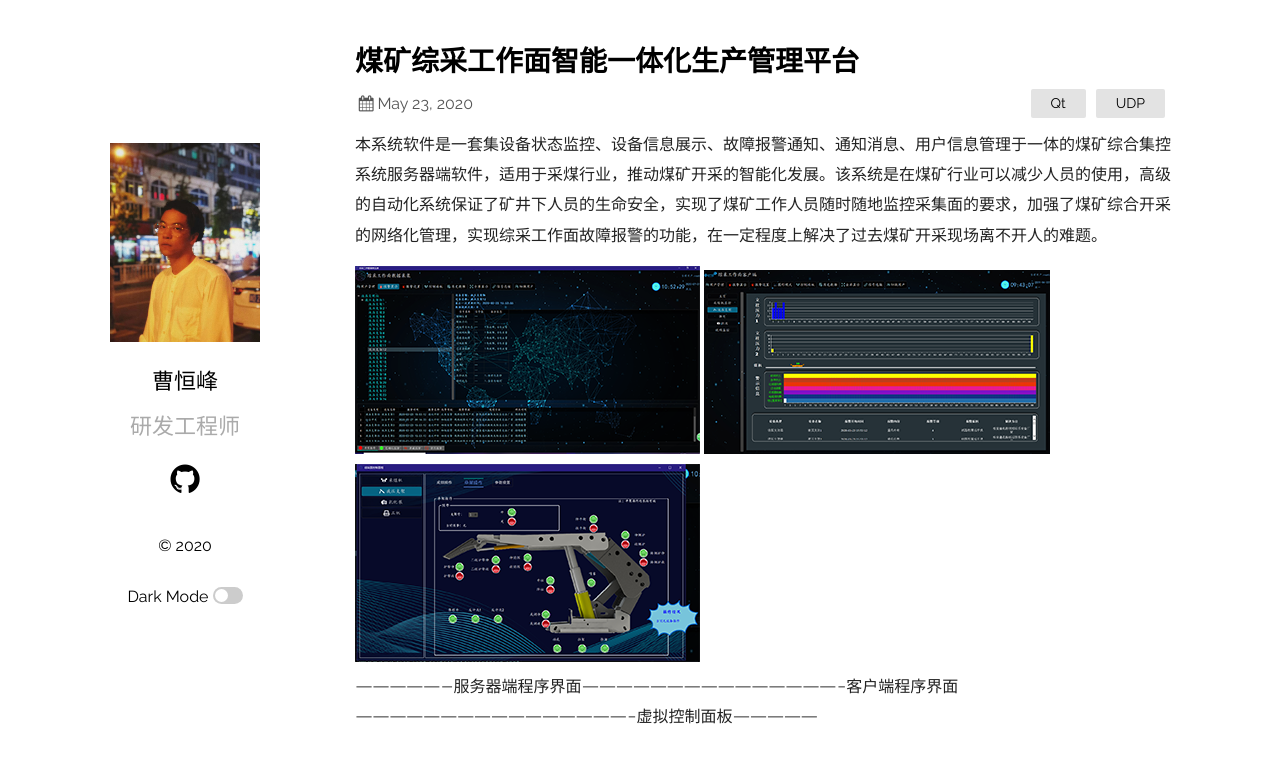
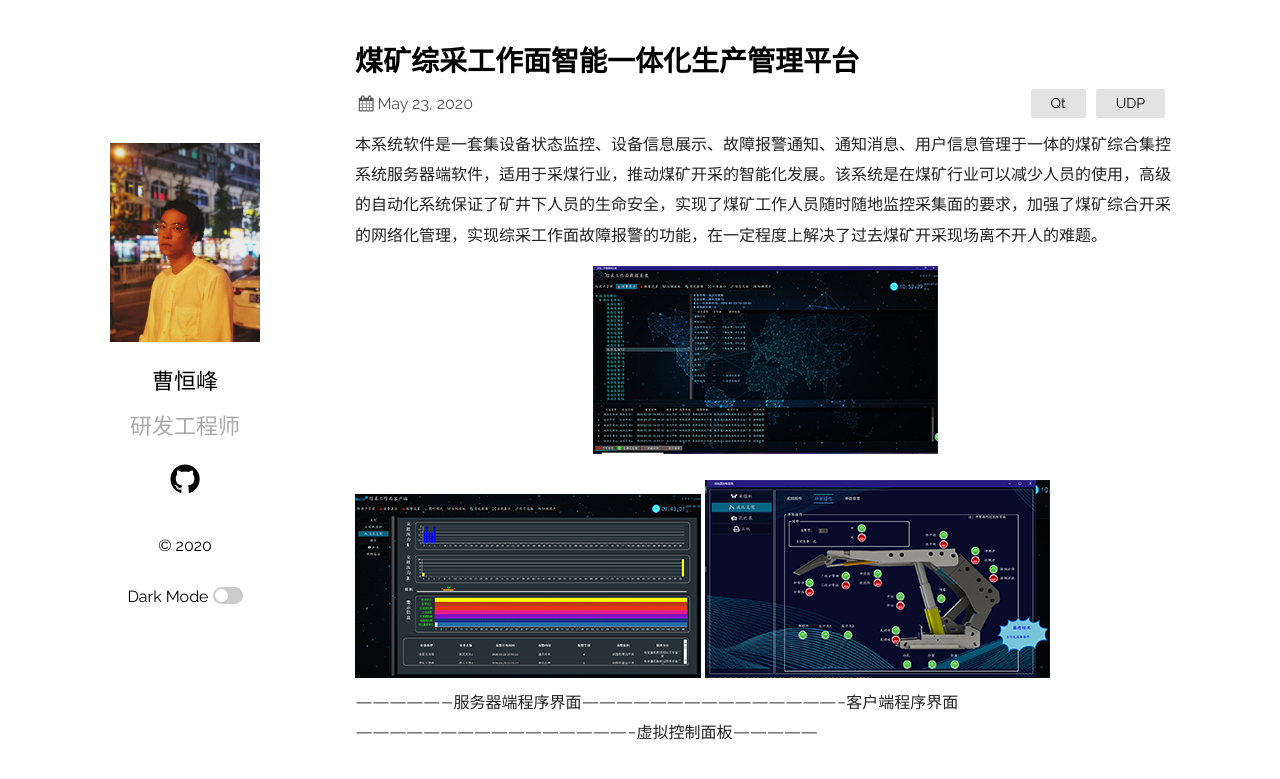
Before and after one commit to cao-heng-feng/cao-heng-feng.github.io, a Jekyll site: the page built from _posts/2019-03-23-welcome-to-jekyll.markdown, in a window 1280 px wide. Shown: the top 779 px of the page. Built offline with Jekyll 4.4.1, drawn with Linux system fonts in a browser that asks for light colours.

Commit message:
修改文件: _posts/2019-03-23-welcome-to-jekyll.markdown

```diff
--- a/_posts/2019-03-23-welcome-to-jekyll.markdown
+++ b/_posts/2019-03-23-welcome-to-jekyll.markdown
@@ -6,5 +6,8 @@ categories: Qt UDP
 ---
 本系统软件是一套集设备状态监控、设备信息展示、故障报警通知、通知消息、用户信息管理于一体的煤矿综合集控系统服务器端软件，适用于采煤行业，推动煤矿开采的智能化发展。该系统是在煤矿行业可以减少人员的使用，高级的自动化系统保证了矿井下人员的生命安全，实现了煤矿工作人员随时随地监控采集面的要求，加强了煤矿综合开采的网络化管理，实现综采工作面故障报警的功能，在一定程度上解决了过去煤矿开采现场离不开人的难题。<br>
 
-![服务器端]({{ "./images/coal/server.png" | absolute_url }})  ![客户端]({{ "./images/coal/client.png" | absolute_url }})  ![控制面板]({{ "./images/coal/control.png" | absolute_url }})<br>
+{:refdef: style="text-align: center;"}
+![服务器端]({{ "./images/coal/server.png" | absolute_url }})
+{: refdef}
+![客户端]({{ "./images/coal/client.png" | absolute_url }})  ![控制面板]({{ "./images/coal/control.png" | absolute_url }})<br>
 -----------------服务器端程序界面----------------------------------------------客户端程序界面-------------------------------------------------虚拟控制面板---------------
```
